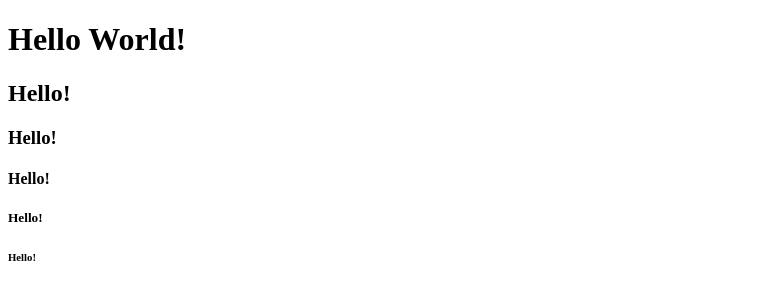
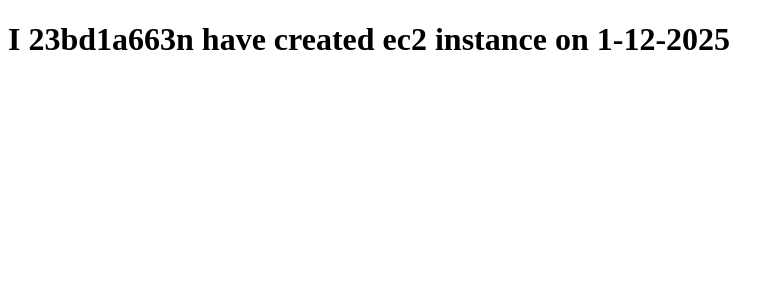
Before and after one commit to satvik2106/Helloworld, a plain HTML site: page index.html in a window 1280 px wide. Shown: the whole page, without its empty margins (0-784 px from the left). Drawn offline with Linux system fonts and the light colour scheme.

Commit message:
Update index.html

```diff
--- a/index.html
+++ b/index.html
@@ -6,11 +6,7 @@
     <title>Hello KMIT!</title>
 </head>
 <body>
-   <h1>Hello World!</h1>
-   <h2>Hello!</h2>
-   <h3>Hello!</h3>
-   <h4>Hello!</h4>
-   <h5>Hello!</h5>
-   <h6>Hello!</h6>
+   <h1>I 23bd1a663n have created ec2 instance on 1-12-2025</h1>
+
 </body>
 </html>
```
